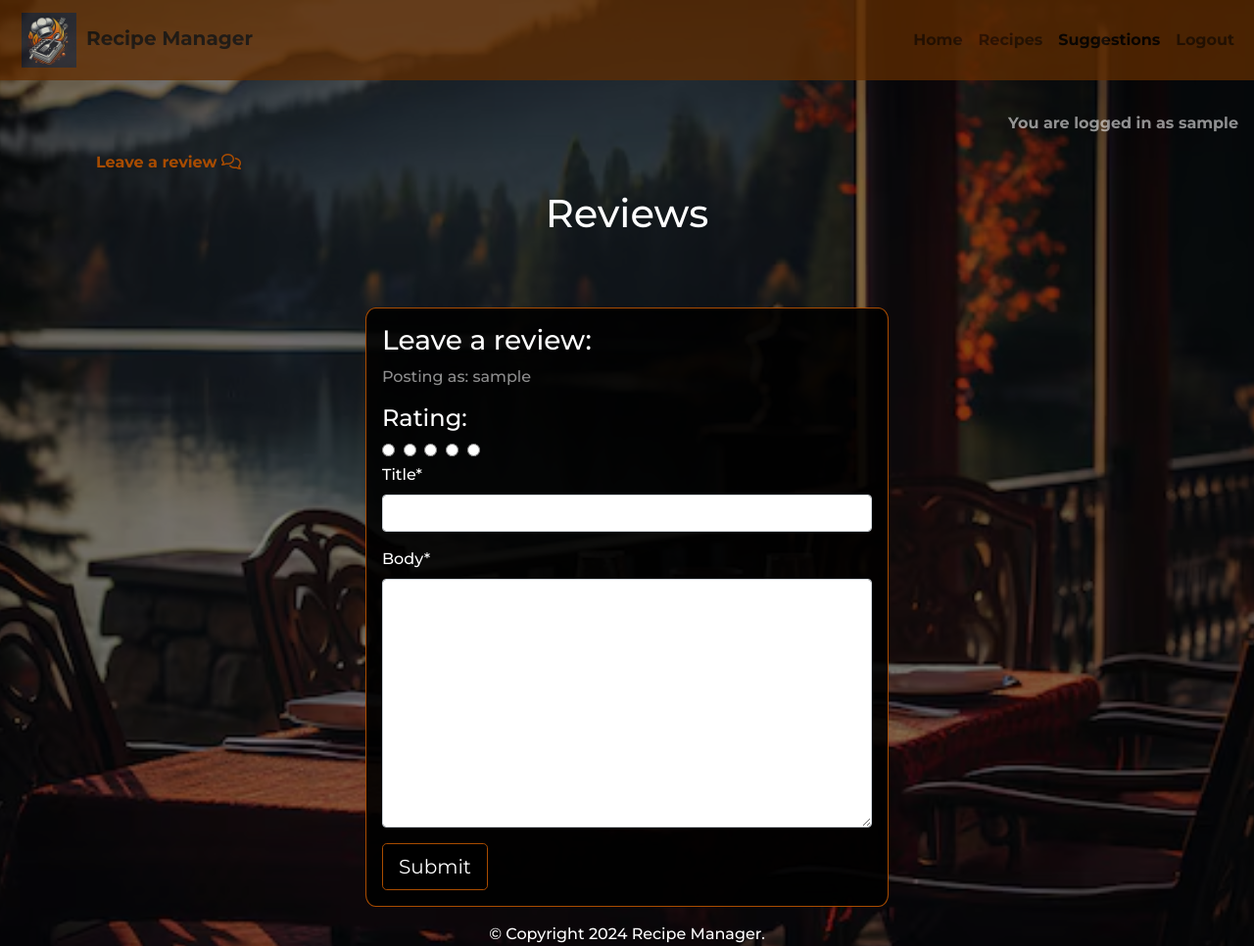
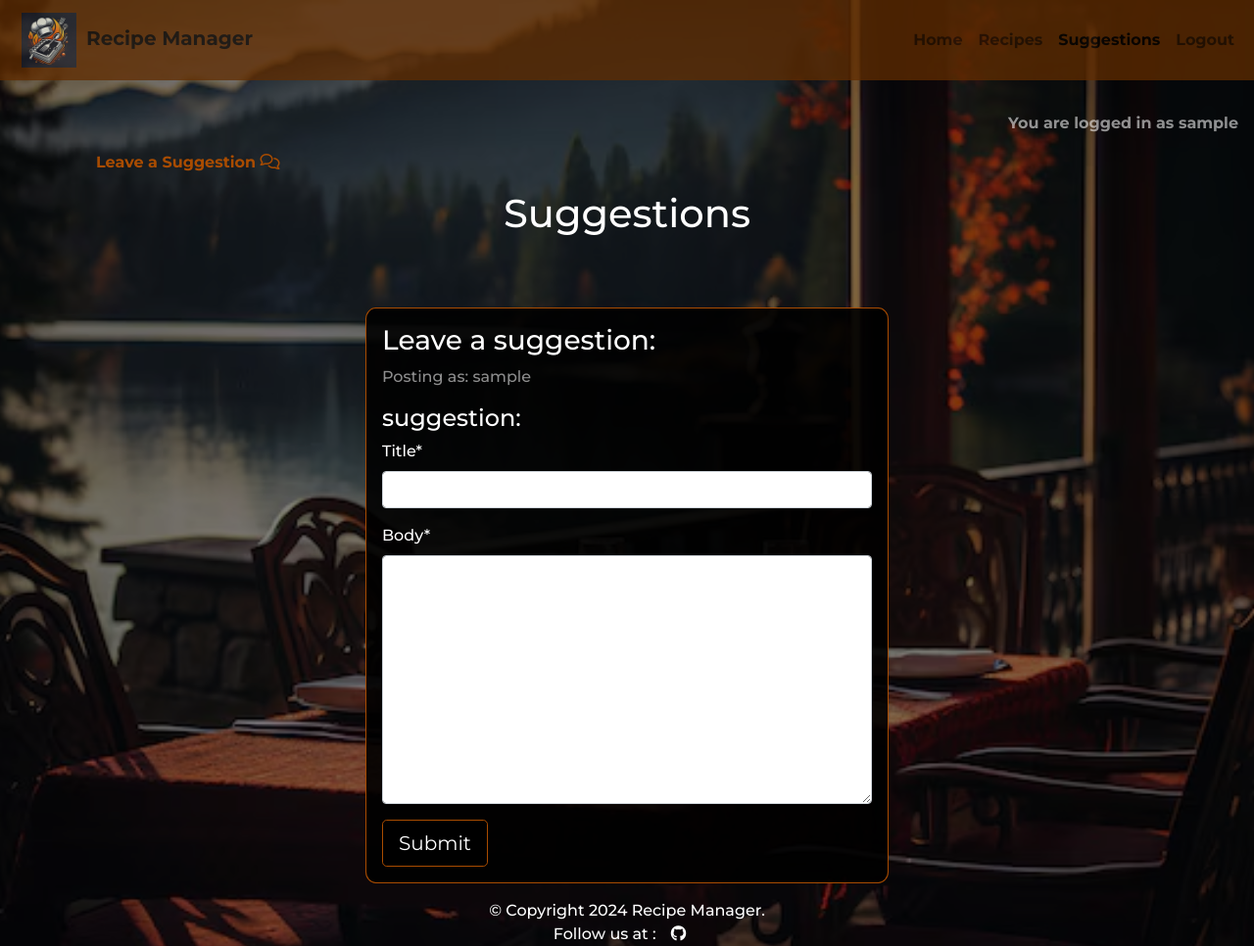
Before and after one commit to liam-2112/recipe-site, a Django app: page /reviews/ in a window 1280 px wide. Shown: the top 966 px of the page at 98% size. Run offline with Django 4.2, Linux system fonts and the light colour scheme; the visitor is signed in with stand-in values (Sample User, id 1); data that the repository does not hold is empty; some libraries are stand-ins or nearby versions.

Commit message:
tidied up the suggestions tab

```diff
--- a/reviews/templates/reviews/reviews.html
+++ b/reviews/templates/reviews/reviews.html
@@ -5,11 +5,11 @@
 
 <div class="container mx-auto py-0">
   {% if user.is_authenticated %}
-  <p><a href="#write-review" class="m-3 link">Leave a review <i class="fa-regular fa-comments"></i></a></p>
+  <p><a href="#write-review" class="m-3 link">Leave a Suggestion <i class="fa-regular fa-comments"></i></a></p>
   {% else %}
-  <p><a href="{{ login_url }}" class="m-3 link">Log in</a>to leave a review</p>
+  <p><a href="{{ login_url }}" class="m-3 link">Log in</a>to leave a suggestion</p>
   {% endif %}
-  <h1 class="text-center mb-4">Reviews</h1>
+  <h1 class="text-center mb-4">Suggestions</h1>
   <!-- Reviews view -->
   <div class="row m-0" >
     {% for review in reviews %}
@@ -52,14 +52,14 @@
           </p>
           {% if not review.approved and review.author == user %}
           <p class="approval text-warning">
-            This review is awaiting approval
+            This suggestion is awaiting approval
           </p>
           {% endif %}
        <!-- Condition for checking if the authenticated user == review author -->
         {% if user.is_authenticated and review.author == user %}
         <div class="card-footer bg-transparent">
-          <a href="{% url 'review_edit' review.id %}" class="edit_btn btn btn-success btn-sm">Edit</a>
-            <button class="delete_btn btn btn-delete btn-sm" review_id ="{{ review.id }}">Delete</button>
+          <a href="{% url 'review_edit' review.id %}" class="btn btn-success btn-sm">Edit</a>
+            <button class="btn-danger btn btn-delete btn-sm" review_id ="{{ review.id }}">Delete</button>
         </div>
 
         {% endif %}
@@ -71,6 +71,19 @@
   </div>
 </div>
 
+{% if is_paginated %}
+<nav aria-label="Page navigation">
+    <ul class="pagination justify-content-center">
+        {% if page_obj.has_previous %}
+        <li><a href="?page={{ page_obj.previous_page_number }}" class="page-link">&laquo; PREV </a></li>
+        {% endif %}
+        {% if page_obj.has_next %}
+        <li><a href="?page={{ page_obj.next_page_number }}" class="page-link"> NEXT &raquo;</a></li>
+        {% endif %}
+    </ul>
+</nav>
+{% endif %}
+
 <!-- Creating New Review -->
 {% if user.is_authenticated %}
 <div class="container mt-5">
@@ -78,18 +91,12 @@
     <div class="col-md-8 col-lg-6 mx-auto">
       <div class="card m-0">
         <div class="card-body" id="write-review">
-          <h3 class="card-title">Leave a review:</h3>
+          <h3 class="card-title">Leave a suggestion:</h3>
           <p class="opacity">Posting as: {{ user.username }}</p>
           <form id="reviewForm" method="post">
             {% csrf_token %}
             <div class="form-group">
-              <h4>Rating:</h4>
-              <div class="star-rating">
-                {% for radio in review_form.score %}
-                  {{ radio.tag }}
-                  <label for="{{ radio.id_for_label }}"></label>
-                {% endfor %}
-              </div>
+              <h4>suggestion:</h4>
             </div>
             {{ review_form.title|as_crispy_field }}
             {{ review_form.body|as_crispy_field }}
@@ -110,12 +117,12 @@ aria-labelledby="deleteModalLabel" aria-hidden="true">
   <div class="modal-content">
     <div class="modal-header">
       <h5 class="modal-title"
-        id="deleteModalLabel">Delete review?</h5>
+        id="deleteModalLabel">Delete suggestion?</h5>
       <button type="button" class="btn-close"
         data-bs-dismiss="modal" aria-label="Close"></button>
     </div>
     <div class="modal-body">
-      Are you sure you want to delete your review?
+      Are you sure you want to delete your suggestion?
       This action cannot be undone.
     </div>
     <div class="modal-footer">
--- a/reviews/tests.py
+++ b/reviews/tests.py
@@ -18,5 +18,5 @@ class TestReviewView(TestCase):
         post_data = {'title': 'Test', 'score': 4, 'body':'testing'}
         response = self.client.post(reverse('reviews'), data=post_data, follow=True)
         self.assertEqual(response.status_code, 200)
-        self.assertIn('Review is submitted and awaiting approval',
+        self.assertIn('Suggestion is submitted and awaiting approval',
         response.content.decode())
--- a/reviews/views.py
+++ b/reviews/views.py
@@ -27,7 +27,7 @@ def review_view(request):
             review.save()
             messages.add_message(request,
                                  messages.SUCCESS,
-                                 'Review is submitted and awaiting approval')
+                                 'Suggestion is submitted and awaiting approval')
             return redirect(reverse('reviews')+'#top')
 
     context = {
@@ -45,7 +45,7 @@ def review_edit(request, review_id):
     review = get_object_or_404(Review, pk=review_id)
 
     if review.author != request.user:
-        messages.error(request, "You don't have permission to edit this review.")
+        messages.error(request, "You don't have permission to edit this suggestion.")
         return redirect('reviews')
 
     if request.method == "POST":
@@ -54,7 +54,7 @@ def review_edit(request, review_id):
             updated_review = review_form.save(commit=False)
             updated_review.approved = False
             updated_review.save()
-            messages.success(request, 'Review updated and awaiting approval!')
+            messages.success(request, 'Suggestion updated and awaiting approval!')
             return redirect('reviews')
     else:
         review_form = ReviewForm(instance=review)
@@ -76,10 +76,10 @@ def review_delete(request, review_id):
     if review.author == request.user:
         review.delete()
         messages.add_message(request,
-                             messages.SUCCESS, 'Review deleted successfully.')
+                             messages.SUCCESS, 'Suggestion deleted successfully.')
     else:
         messages.add_message(
             request,
-            messages.ERROR, 'Invalid request method for deleting review.')
+            messages.ERROR, 'Invalid request method for deleting suggestion.')
 
     return HttpResponseRedirect(reverse('reviews'))
```
Also changed, not shown: reviews/templates/reviews/edit_review.html (+3 -10 lines), static/css/style.css (+43 -26 lines), 1 other file.
